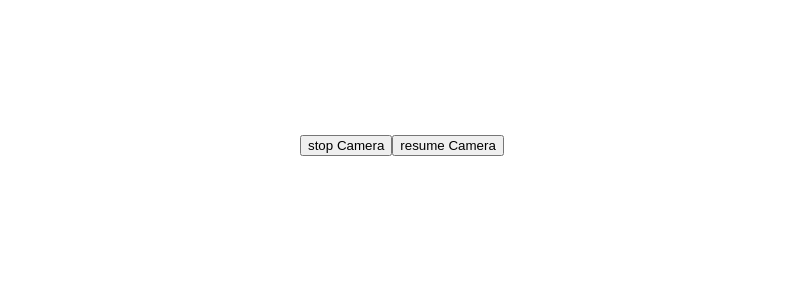
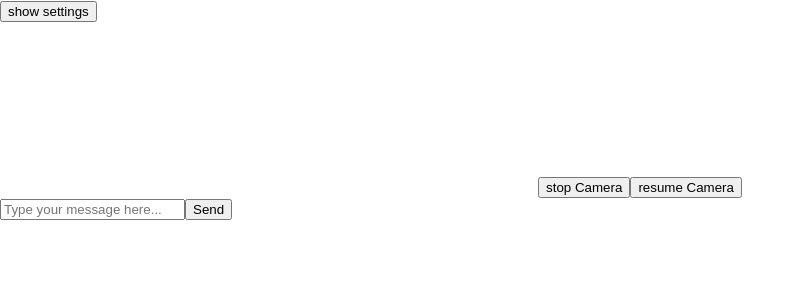
Before and after one commit to mpuskar2/ASLAssistant, a React (Create React App) app in the folder aslapp/: page / in a window 1280 px wide. Shown: the top 300 px of the page, without its empty margins (0-805 px from the left). Built offline with nearby package versions, Linux system fonts and the light colour scheme; no server answers.

Commit message:
changed formatting added button for settings and temp testing io

```diff
--- a/aslapp/src/component/Camera.js
+++ b/aslapp/src/component/Camera.js
@@ -1,25 +1,40 @@
 import React, { useRef } from 'react';
-import * as ReactDOM from 'react-dom';
 
 export default function Camera() {
 
+  const videoRef = useRef(null);
 
-  const videoRef = useRef(null)
-  navigator.mediaDevices.getUserMedia({video: true})
-  .then(stream => {
-    let video = videoRef.current;
-    video.srcObject = stream;
-    video.play();
+  // Get the camera stream
+  navigator.mediaDevices.getUserMedia({ video: true })
+    .then(stream => {
+      let video = videoRef.current;
+      video.srcObject = stream;
+
+      // Add event listener for when metadata is loaded
+      video.addEventListener('loadedmetadata', () => {
+        // Mirror the video
+        video.style.transform = 'scaleX(-1)';
+      });
+
+      video.play();
     })
-  .catch(err =>{
-    console.error(err);
-  })
-
+    .catch(err => {
+      console.error(err);
+    });
  // Stop the camera stream
   function stopCamera() {
+
     videoRef.current.pause();
 
   }
+
+  // function stopUsingCamera() {
+  //   // Stop using the camera.
+  //   navigator.mediaDevices.getUserMedia({video: false}).then(function(stream) {
+  //     // Stop the video stream.
+  //     stream.stop();
+  //   });
+  // }
 
   function resumeCamera(){
     videoRef.current.play()
@@ -27,10 +42,12 @@ export default function Camera() {
 
   return(
     <>
+    <center>
     <video ref={videoRef}></video>
+    <br></br>
     <button onClick={() => stopCamera()}>stop Camera</button>
     <button onClick={() => resumeCamera()}>resume Camera</button>
-
+    </center>
     </>
   )
 
--- a/aslapp/src/component/Settings.js
+++ b/aslapp/src/component/Settings.js
@@ -1,9 +1,55 @@
 import React from 'react';
 
 export default function Settings() {
+  let tracker = false;
+    // function showSettings() {
+    //   let div = document.getElementById("settingsDiv");
+
+    //   if(!div.firstChildChild){
+    //     let br = document.createElement("br")
+    //     // setting1Button.innerText("setting 1 toggle");
+    //     let setting1Button = document.createElement("BUTTON");
+    //     setting1Button.onclick = function () {
+    //       showSettings();
+    //     }
+    //     div.append(br);
+    //     div.append(setting1Button);
+    //   } else {
+    //     while(div.hasChildNodes){
+    //       div.remove(div.firstChild);
+    //     }
+    //   }
+    // }
+    function addButton() {
+      if (tracker == false){
+         var div = document.getElementById("settingsDiv");
+        var button = document.createElement("button");
+        button.innerHTML = "New Button";
+        div.appendChild(button);
+
+        tracker = true;
+      } else{
+       removeElements();
+      }
+
+    }
+
+    function removeElements() {
+      tracker = false;
+      var div = document.getElementById("settingsDiv");
+      while (div.firstChild) {
+        div.removeChild(div.firstChild);
+      }
+    }
+
     return (
-      <div id="titleDiv">
+      <div>
+        <div>
+          <button onClick={() => addButton() }> show settings</button>
+          </div>
+        <div id="settingsDiv">
 
+        </div>
       </div>
     )
   }
--- a/aslapp/src/component/Text.js
+++ b/aslapp/src/component/Text.js
@@ -1,9 +1,38 @@
 import React from 'react';
 
 export default function Text() {
+
+  function addInput(){
+    let br = document.createElement("br");
+    let inVal = document.getElementById("chatbox-input-text").value;
+    let div = document.getElementById("titleDiv");
+    let input = document.createElement("output");
+    input.value = inVal;
+    div.appendChild(input);
+    div.appendChild(br);
+    addOutput("output");
+  }
+
+  function addOutput(outVal){
+    let br = document.createElement("br");
+    let div = document.getElementById("titleDiv");
+    let output = document.createElement("output");
+    output.value = outVal;
+    div.appendChild(output);
+    div.appendChild(br);
+
+  }
+
+
+
+
     return (
+      <>
+      <input type="text" id="chatbox-input-text" placeholder="Type your message here..." />
+      <button onClick={() => addInput()} id="chatbox-input-submit">Send</button>
       <div id="titleDiv">
 
       </div>
+      </>
     )
   }
```
